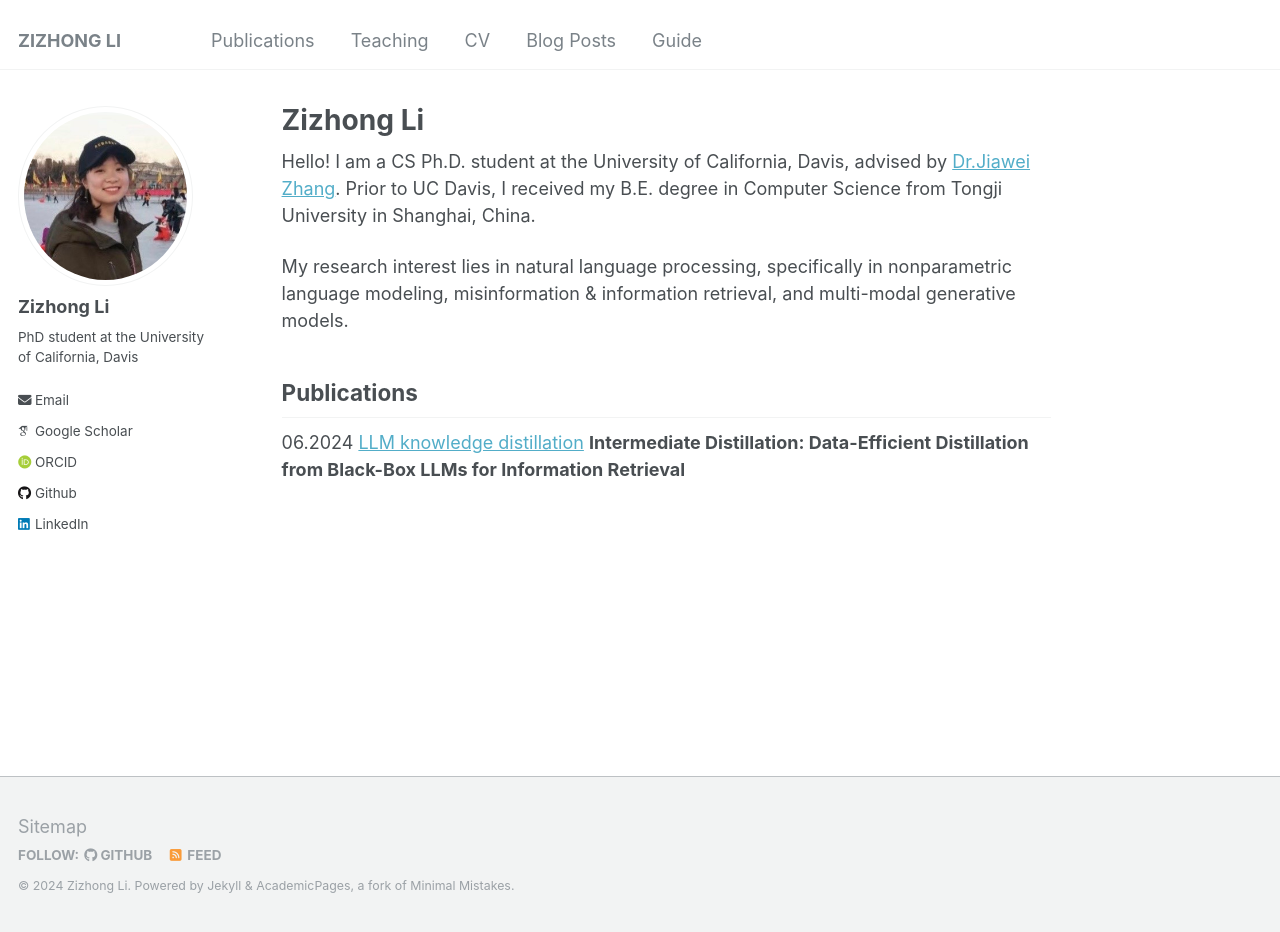
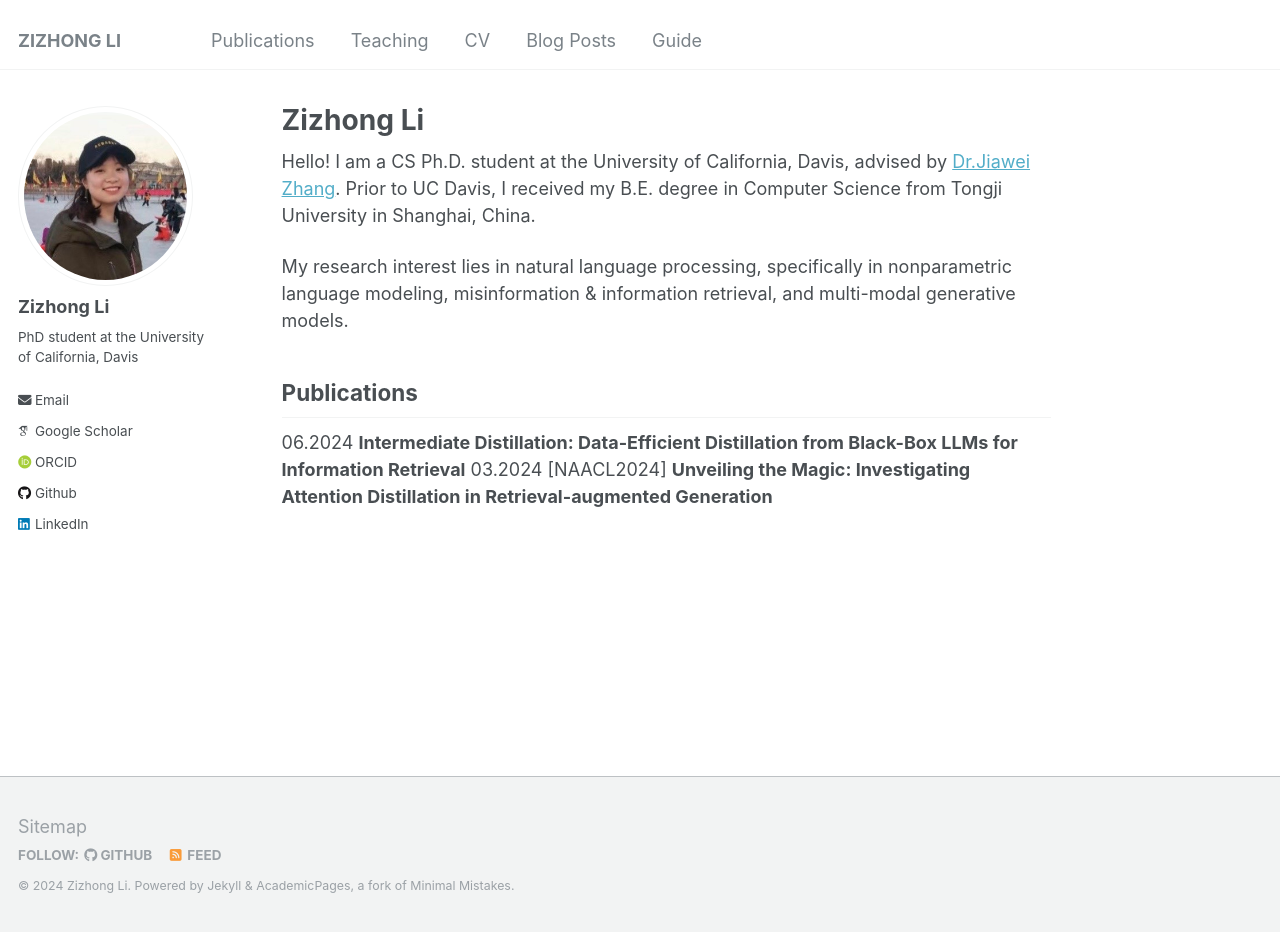
Before and after one commit to lizizhong/lizizhong.github.io, a Jekyll site: the page built from _pages/about.md, in a window 1280 px wide and 932 px high. Built offline with Jekyll 4.4.1, drawn with Linux system fonts in a browser that asks for light colours; some web fonts are replaced.

Commit message:
Update about.md

```diff
--- a/_pages/about.md
+++ b/_pages/about.md
@@ -14,4 +14,5 @@ My research interest lies in natural language processing, specifically in nonpar
 
 Publications
 ------
-06.2024 [LLM knowledge distillation](https://arxiv.org/abs/2406.12169) **Intermediate Distillation: Data-Efficient Distillation from Black-Box LLMs for Information Retrieval**
+06.2024 **Intermediate Distillation: Data-Efficient Distillation from Black-Box LLMs for Information Retrieval**
+03.2024 [NAACL2024] **Unveiling the Magic: Investigating Attention Distillation in Retrieval-augmented Generation**
```
